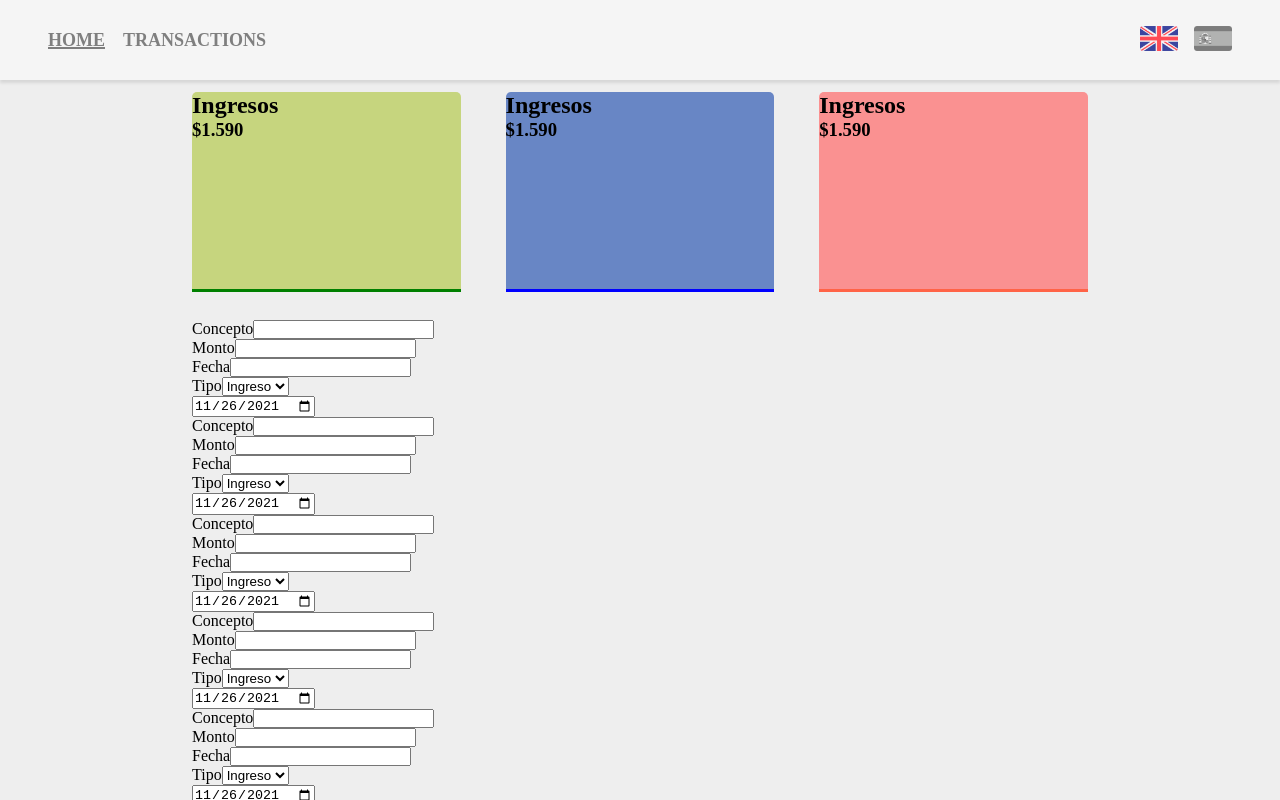
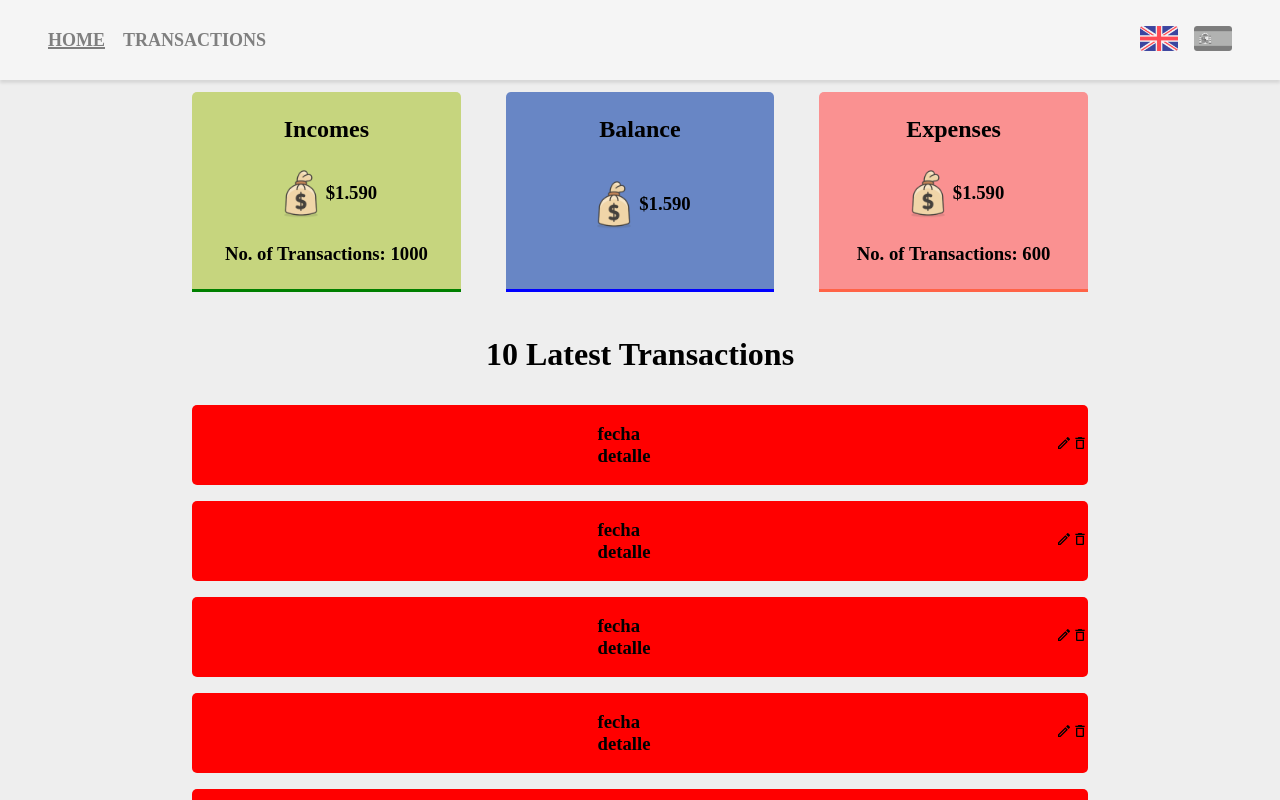
Before and after one commit to DanSepulveda/budget-app, a React (Create React App) app in the folder frontend/: page / in a window 1280 px wide. Shown: the top 800 px of the page. Built offline with nearby package versions, Linux system fonts and the light colour scheme.

Commit message:
Resume section added

```diff
--- a/frontend/package.json
+++ b/frontend/package.json
@@ -10,6 +10,7 @@
     "formik": "^2.2.9",
     "react": "^17.0.2",
     "react-dom": "^17.0.2",
+    "react-icons": "^4.3.1",
     "react-router-dom": "^5.3.0",
     "react-scripts": "4.0.3",
     "sweetalert2": "^11.2.1",
--- a/frontend/src/App.css
+++ b/frontend/src/App.css
@@ -72,7 +72,7 @@ main {
 section.resume-section {
   width: 100%;
   height: 20vh;
-  margin-bottom: 3em;
+  margin-bottom: 4em;
 }
 
 section.resume-section > article:first-child {
@@ -92,10 +92,36 @@ section.resume-section > article:last-child {
 
 article.resume-box {
   width: 30%;
-  height: 25vh;
+  min-height: 25vh;
   background-color: #eee;
   border-radius: 5px 5px 0 0;
+  display: flex;
+  flex-direction: column;
+  align-items: center;
+  justify-content: space-between;
+  padding: 3vh 2em;
   /* box-shadow: 3px 3px 3px rgba(0, 0, 0, 0.1), -3px -3px 3px rgba(0, 0, 0, 0.1); */
+}
+
+article.resume-box img {
+  height: 50px;
+}
+
+section.transaction-container h1 {
+  text-align: center;
+  margin-bottom: 1em;
+  font-size: 2em;
+}
+
+section.transaction-container article {
+  margin-bottom: 1em;
+}
+
+article.transaction-row {
+  width: 100%;
+  min-height: 10vh;
+  background-color: red;
+  border-radius: 5px;
 }
 
 /* FOOTER */
--- a/frontend/src/App.js
+++ b/frontend/src/App.js
@@ -1,5 +1,5 @@
 import './App.css'
-import { useState } from 'react'
+import { useState, useEffect } from 'react'
 import { BrowserRouter, Route, Switch } from 'react-router-dom'
 import Layout from './components/Layout'
 import Header from './components/Header'
@@ -10,13 +10,23 @@ import Transactions from './pages/Transactions'
 const App = () => {
   const [lang, setLang] = useState('en')
 
+  useEffect(() => {
+    const lang = localStorage.getItem('lang')
+    if (!lang) {
+      localStorage.setItem('lang', 'en')
+      setLang('en')
+    } else {
+      setLang(lang)
+    }
+  }, [])
+
   return (
     <BrowserRouter>
       <Header lang={lang} setLang={setLang} />
       <Layout>
         <Switch>
-          <Route exact path='/' component={Home} />
-          <Route path='/transactions' component={Transactions} />
+          <Route exact path='/' render={() => <Home lang={lang} />} />
+          <Route path='/transactions' render={() => <Transactions lang={lang} />} />
         </Switch>
       </Layout>
       <Footer lang={lang} />
--- a/frontend/src/components/ResumeBox.js
+++ b/frontend/src/components/ResumeBox.js
@@ -1,10 +1,18 @@
-import React from 'react'
-
-const ResumeBox = () => {
+const ResumeBox = ({ title, lang, mount }) => {
     return (
         <article className="resume-box">
-            <h2>Ingresos</h2>
-            <h3>$1.590</h3>
+            <h2>{title}</h2>
+            <div className="flex-row-sb">
+                <img src="/assets/bag.png" alt="" />
+                <h3>$1.590</h3>
+            </div>
+            {title !== 'Saldo' && title !== 'Balance'
+                ? <h3>
+                    {lang === 'es' ? 'N° Movimientos: ' : 'No. of Transactions: '}
+                    {mount}
+                </h3>
+                : <h3></h3>
+            }
         </article>
     )
 }
--- a/frontend/src/components/ResumeSection.js
+++ b/frontend/src/components/ResumeSection.js
@@ -1,11 +1,23 @@
 import ResumeBox from './ResumeBox'
 
-const ResumeSection = () => {
+const ResumeSection = ({ lang }) => {
     return (
         <section className="resume-section flex-row-sb">
-            <ResumeBox />
-            <ResumeBox />
-            <ResumeBox />
+            <ResumeBox
+                title={lang === 'es' ? 'Ingresos' : 'Incomes'}
+                lang={lang}
+                mount={1000}
+            />
+            <ResumeBox
+                title={lang === 'es' ? 'Saldo' : 'Balance'}
+                lang={lang}
+                mount={400}
+            />
+            <ResumeBox
+                title={lang === 'es' ? 'Gastos' : 'Expenses'}
+                lang={lang}
+                mount={600}
+            />
         </section>
     )
 }
--- a/frontend/src/components/SelectLang.js
+++ b/frontend/src/components/SelectLang.js
@@ -4,12 +4,18 @@ const SelectLang = ({ lang, setLang }) => {
             <img
                 src={`/assets/${lang === 'en' ? 'en-lang' : 'en'}.png`}
                 alt="English Icon"
-                onClick={() => setLang('en')}
+                onClick={() => {
+                    setLang('en')
+                    localStorage.setItem('lang', 'en')
+                }}
             />
             <img
                 src={`/assets/${lang === 'es' ? 'es-lang' : 'es'}.png`}
                 alt="Spanish Icon"
-                onClick={() => setLang('es')}
+                onClick={() => {
+                    setLang('es')
+                    localStorage.setItem('lang', 'es')
+                }}
             />
         </div>
     )
--- a/frontend/src/components/TransactionRow.js
+++ b/frontend/src/components/TransactionRow.js
@@ -1,10 +1,18 @@
-import React from 'react'
+import { MdOutlineModeEdit, MdDeleteOutline } from 'react-icons/md'
 
 const TransactionRow = () => {
     return (
-        <div>
-
-        </div>
+        <article className="transaction-row flex-row-sb">
+            <img src="" alt="" />
+            <div>
+                <h3>fecha</h3>
+                <h3>detalle</h3>
+            </div>
+            <div>
+                <MdOutlineModeEdit />
+                <MdDeleteOutline />
+            </div>
+        </article>
     )
 }
 
--- /dev/null
+++ b/frontend/src/components/Transactions.js
@@ -0,0 +1,33 @@
+import { useState, useEffect } from 'react'
+import TransactionRow from './TransactionRow'
+
+const Transactions = ({ lang, endpoint, title }) => {
+    const [transactions, setTransactions] = useState([])
+
+    useEffect(() => {
+
+    }, [])
+
+    return (
+        <section className="transaction-container">
+            <h1>
+                {lang === 'es'
+                    ? title.es
+                    : title.en
+                }
+            </h1>
+            <TransactionRow />
+            <TransactionRow />
+            <TransactionRow />
+            <TransactionRow />
+            <TransactionRow />
+            <TransactionRow />
+            <TransactionRow />
+            <TransactionRow />
+            <TransactionRow />
+            <TransactionRow />
+        </section>
+    )
+}
+
+export default Transactions
--- a/frontend/src/pages/Home.js
+++ b/frontend/src/pages/Home.js
@@ -1,17 +1,15 @@
-import MovementForm from "../components/MovementForm"
 import ResumeSection from '../components/ResumeSection'
+import Transactions from '../components/Transactions'
 
-const Home = () => {
+const Home = ({ lang }) => {
     return (
         <>
-            <ResumeSection />
-            <MovementForm />
-            <MovementForm />
-            <MovementForm />
-            <MovementForm />
-            <MovementForm />
-            <MovementForm />
-            <MovementForm />
+            <ResumeSection lang={lang} />
+            <Transactions
+                lang={lang}
+                endpoint=''
+                title={{ es: 'Últimos 10 movimientos', en: '10 Latest Transactions' }}
+            />
         </>
     )
 }
```
Also changed, not shown: frontend/public/assets/bag.png (added), 1 other file (tests, documents, lock files or other folders).
